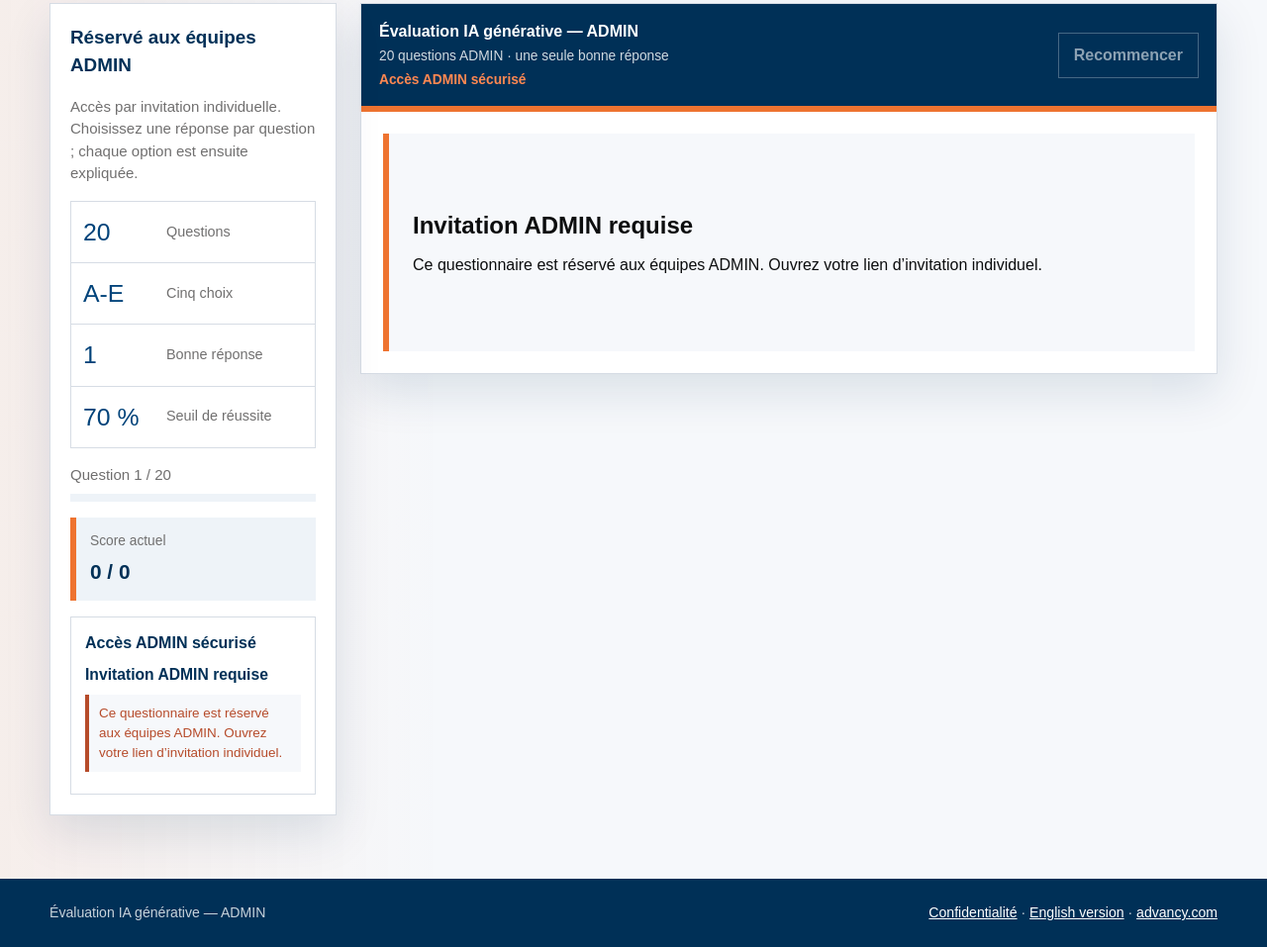
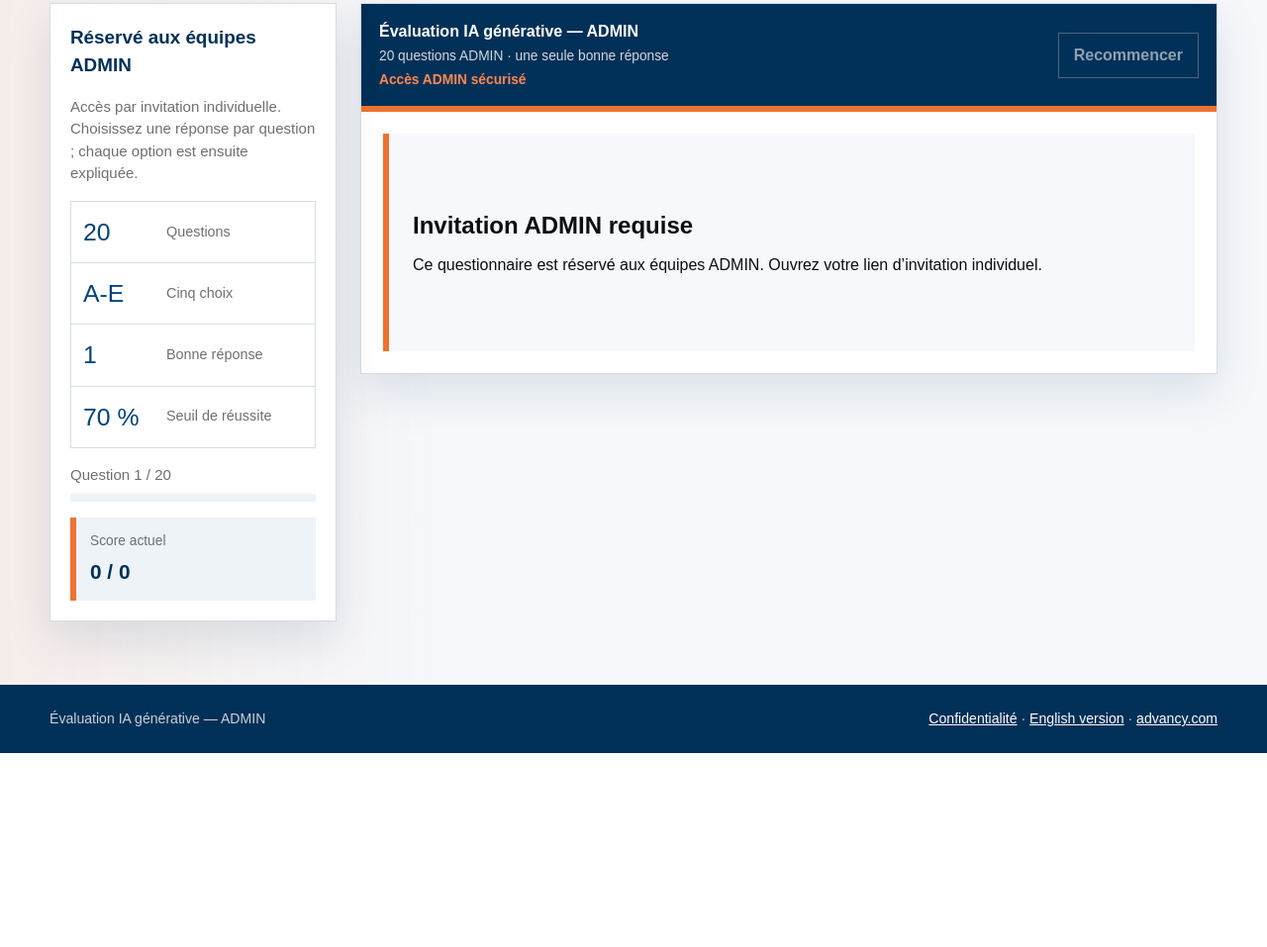
Before and after one commit to jjohana/advancy-ai-charter, a plain HTML site: page fr/index.html in a window 1280 px wide. Shown: the part 299-1256 px from the top of the page at 99% size. After the commit the page ends 1060 px from the top, so only its background shows below. Drawn offline with Linux system fonts and the light colour scheme.

Commit message:
Hide ADMIN access status details

```diff
--- a/fr/index.html
+++ b/fr/index.html
@@ -47,18 +47,17 @@
             <span>Score actuel</span>
             <strong id="score">0 / 0</strong>
           </div>
-          <div class="participant-card secure-access-card" data-testid="secure-access">
-            <h3>Accès ADMIN sécurisé</h3>
-            <strong id="participant-name">Invitation ADMIN requise</strong>
-            <p id="session-status" class="session-status" data-testid="session-status" role="status" aria-live="polite">Vérification de votre invitation ADMIN…</p>
-            <p id="attempt-status"></p>
-            <div class="privacy-confirmation" hidden>
-              <label for="privacy-acknowledged">
-                <input id="privacy-acknowledged" data-testid="privacy-acknowledged" type="checkbox" disabled />
-                <span>J’ai lu la <a href="privacy.html" target="_blank" rel="noopener noreferrer">notice de confidentialité du questionnaire</a>.</span>
-              </label>
-              <p>N’indiquez aucune information client, financière, RH, confidentielle, personnelle ou sensible dans les commentaires facultatifs.</p>
-            </div>
+          <div data-testid="secure-access" hidden>
+            <span id="participant-name">Invitation ADMIN requise</span>
+            <span id="session-status" class="session-status" data-testid="session-status" role="status" aria-live="polite">Vérification de votre invitation ADMIN…</span>
+            <span id="attempt-status"></span>
+          </div>
+          <div class="participant-card privacy-confirmation" hidden>
+            <label for="privacy-acknowledged">
+              <input id="privacy-acknowledged" data-testid="privacy-acknowledged" type="checkbox" disabled />
+              <span>J’ai lu la <a href="privacy.html" target="_blank" rel="noopener noreferrer">notice de confidentialité du questionnaire</a>.</span>
+            </label>
+            <p>N’indiquez aucune information client, financière, RH, confidentielle, personnelle ou sensible dans les commentaires facultatifs.</p>
           </div>
         </aside>
 
```
